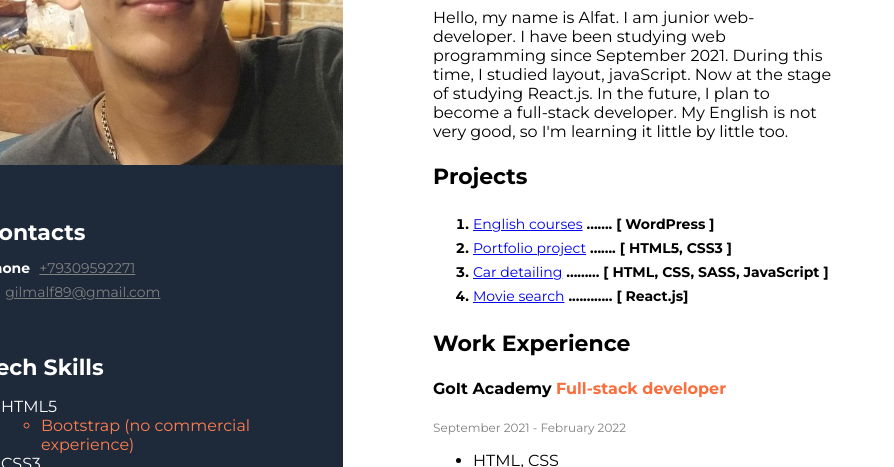
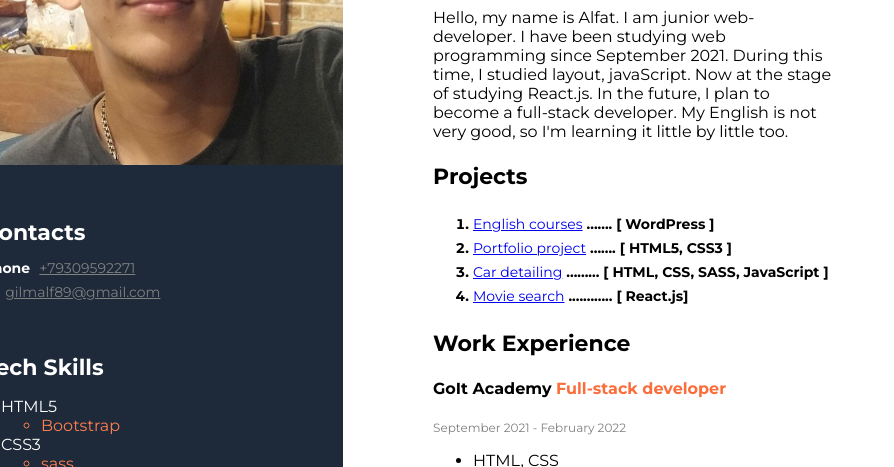
Before and after one commit to Alfat1989/my-resume, a website built with Parcel: page src/index.html in a window 1280 px wide. Shown: the part 315-782 px from the top of the page, without its empty margins (0-894 px from the left). Built offline with nearby package versions, Linux system fonts and the light colour scheme.

Commit message:
fix skills

```diff
--- a/src/index.html
+++ b/src/index.html
@@ -128,7 +128,7 @@
                 <ul class="tech-skills-list">
                     <li><span class="tech-skills-list-item">HTML5</span>
                         <ul>
-                            <li><span>Bootstrap (no commercial experience)</span> </li>
+                            <li><span>Bootstrap</span> </li>
                         </ul>
                     </li>
                     <li><span class="tech-skills-list-item">CSS3</span>
```
